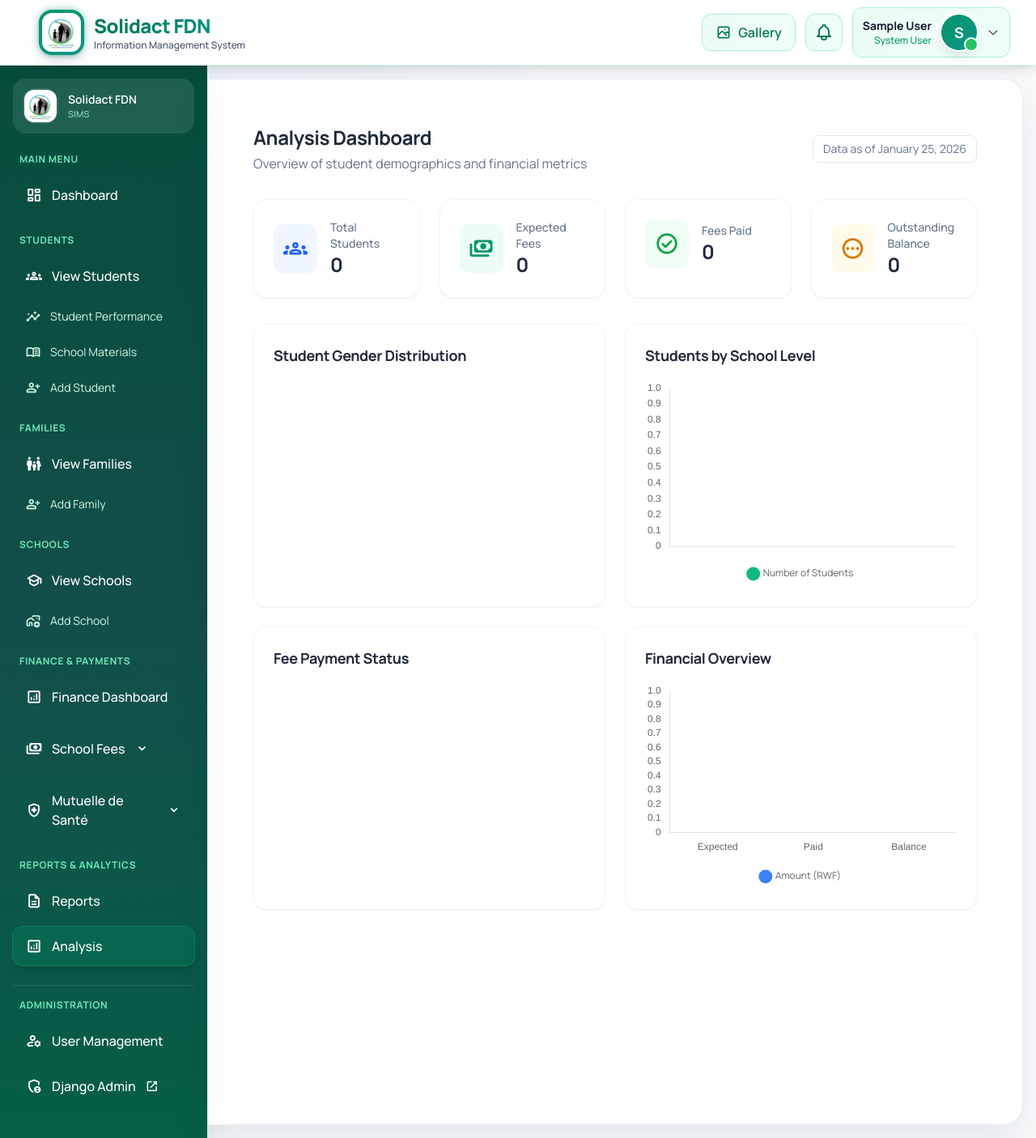
After one commit to niyirerayannick/ssms, a Django app: page /reports/analysis/ in a window 1280 px wide. The commit adds this page. Shown: the whole page at 81% size. Run offline with Django 5.2, Linux system fonts and the light colour scheme; the visitor is signed in with stand-in values (Sample User, id 1); data that the repository does not hold is empty; a map, chart or similar area stays blank; parts of the project's set-up code (start-up, migrations or seed data) failed here and were passed over; some libraries are stand-ins or nearby versions.

Commit message:
analysis

```diff
--- a/reports/urls.py
+++ b/reports/urls.py
@@ -5,6 +5,7 @@ app_name = 'reports'
 
 urlpatterns = [
     path('', views.reports_index, name='index'),
+    path('analysis/', views.analysis_dashboard, name='analysis'),
     path('students/pdf/', views.students_pdf, name='students_pdf'),
     path('students/sponsored/', views.sponsored_students_report, name='sponsored_students_report'),
     path('fees/pdf/', views.fees_pdf, name='fees_pdf'),
--- a/reports/views.py
+++ b/reports/views.py
@@ -1,7 +1,7 @@
 from django.shortcuts import render, get_object_or_404
 from django.contrib.auth.decorators import login_required, permission_required
 from django.http import HttpResponse
-from django.db.models import Sum
+from django.db.models import Sum, Count
 from students.models import Student
 from finance.models import SchoolFee
 from insurance.models import FamilyInsurance
@@ -745,3 +745,51 @@ def financial_report_pdf(request):
     filename = f"financial_report_{year_id if year_id else 'all_time'}.pdf"
     response['Content-Disposition'] = f'attachment; filename="{filename}"'
     return response
+
+
+@login_required
+@permission_required(('finance.view_schoolfee', 'insurance.view_familyinsurance', 'students.view_student'), raise_exception=True)
+def analysis_dashboard(request):
+    """
+    Dashboard view for statistical analysis and visualizations.
+    """
+    # Student Analysis
+    total_students = Student.objects.count()
+
+    # Gender Distribution
+    gender_map = dict(Student.GENDER_CHOICES)
+    gender_data = Student.objects.values('gender').annotate(count=Count('id'))
+    gender_labels = [gender_map.get(item['gender'], item['gender']) for item in gender_data]
+    gender_counts = [item['count'] for item in gender_data]
+
+    # School Level Distribution
+    level_map = dict(Student.SCHOOL_LEVEL_CHOICES)
+    level_data = Student.objects.values('school_level').annotate(count=Count('id'))
+    level_labels = [level_map.get(item['school_level'], item['school_level']) for item in level_data]
+    level_counts = [item['count'] for item in level_data]
+
+    # Finance Analysis
+    total_fees_expected = SchoolFee.objects.aggregate(total=Sum('total_fees'))['total'] or 0
+    total_fees_paid = SchoolFee.objects.aggregate(total=Sum('amount_paid'))['total'] or 0
+    total_balance = SchoolFee.objects.aggregate(total=Sum('balance'))['total'] or 0
+
+    # Payment Status Distribution
+    status_map = dict(SchoolFee.PAYMENT_STATUS_CHOICES)
+    payment_status_data = SchoolFee.objects.values('payment_status').annotate(count=Count('id'))
+    status_labels = [status_map.get(item['payment_status'], item['payment_status']) for item in payment_status_data]
+    status_counts = [item['count'] for item in payment_status_data]
+
+    context = {
+        'page_title': 'Analysis Dashboard',
+        'total_students': total_students,
+        'gender_labels': gender_labels,
+        'gender_counts': gender_counts,
+        'level_labels': level_labels,
+        'level_counts': level_counts,
+        'total_fees_expected': float(total_fees_expected),
+        'total_fees_paid': float(total_fees_paid),
+        'total_balance': float(total_balance),
+        'status_labels': status_labels,
+        'status_counts': status_counts,
+    }
+    return render(request, 'reports/analysis.html', context)
--- a/templates/partials/sidebar.html
+++ b/templates/partials/sidebar.html
@@ -198,9 +198,15 @@
             <h3 class="text-xs font-bold text-emerald-300 uppercase tracking-wider mb-3 px-2">Reports & Analytics</h3>
             <ul class="space-y-2">
                 <li>
-                    <a href="{% url 'reports:index' %}" class="flex items-center space-x-3 px-4 py-3 rounded-xl transition-all duration-200 {% if request.resolver_match.app_name == 'reports' %}bg-emerald-700/40 shadow-lg ring-1 ring-emerald-400/30{% else %}hover:bg-white/10{% endif %}">
+                    <a href="{% url 'reports:index' %}" class="flex items-center space-x-3 px-4 py-3 rounded-xl transition-all duration-200 {% if request.resolver_match.app_name == 'reports' and request.resolver_match.url_name != 'analysis' %}bg-emerald-700/40 shadow-lg ring-1 ring-emerald-400/30{% else %}hover:bg-white/10{% endif %}">
                         <span class="material-symbols-rounded text-[20px]">description</span>
                         <span class="font-medium">Reports</span>
+                    </a>
+                </li>
+                <li>
+                    <a href="{% url 'reports:analysis' %}" class="flex items-center space-x-3 px-4 py-3 rounded-xl transition-all duration-200 {% if request.resolver_match.url_name == 'analysis' %}bg-emerald-700/40 shadow-lg ring-1 ring-emerald-400/30{% else %}hover:bg-white/10{% endif %}">
+                        <span class="material-symbols-rounded text-[20px]">analytics</span>
+                        <span class="font-medium">Analysis</span>
                     </a>
                 </li>
             </ul>
--- /dev/null
+++ b/templates/reports/analysis.html
@@ -0,0 +1,216 @@
+{% extends 'base.html' %}
+
+{% block title %}Analysis Dashboard - SIMS{% endblock %}
+
+{% block content %}
+<div class="p-6 space-y-8 animate-[fadeIn_0.5s_ease-out]">
+    <!-- Header -->
+    <div class="flex flex-col sm:flex-row justify-between items-start sm:items-center gap-4">
+        <div>
+            <h1 class="text-2xl font-bold text-slate-800">Analysis Dashboard</h1>
+            <p class="text-slate-500 mt-1">Overview of student demographics and financial metrics</p>
+        </div>
+        <div class="text-sm text-slate-500 bg-white/50 px-3 py-1.5 rounded-lg border border-slate-200">
+            Data as of {% now "F j, Y" %}
+        </div>
+    </div>
+
+    <!-- Key Metrics Grid -->
+    <div class="grid grid-cols-1 md:grid-cols-2 lg:grid-cols-4 gap-6">
+        <!-- Total Students -->
+        <div class="bg-white rounded-2xl p-6 border border-slate-100 shadow-sm hover:shadow-md transition-shadow">
+            <div class="flex items-center gap-4">
+                <div class="p-3 bg-blue-50 text-blue-600 rounded-xl">
+                    <span class="material-symbols-rounded text-3xl">groups</span>
+                </div>
+                <div>
+                    <p class="text-sm font-medium text-slate-500">Total Students</p>
+                    <p class="text-2xl font-bold text-slate-800">{{ total_students }}</p>
+                </div>
+            </div>
+        </div>
+
+        <!-- Expected Fees -->
+        <div class="bg-white rounded-2xl p-6 border border-slate-100 shadow-sm hover:shadow-md transition-shadow">
+            <div class="flex items-center gap-4">
+                <div class="p-3 bg-emerald-50 text-emerald-600 rounded-xl">
+                    <span class="material-symbols-rounded text-3xl">payments</span>
+                </div>
+                <div>
+                    <p class="text-sm font-medium text-slate-500">Expected Fees</p>
+                    <p class="text-2xl font-bold text-slate-800">{{ total_fees_expected|floatformat:0 }}</p>
+                </div>
+            </div>
+        </div>
+
+        <!-- Paid Fees -->
+        <div class="bg-white rounded-2xl p-6 border border-slate-100 shadow-sm hover:shadow-md transition-shadow">
+            <div class="flex items-center gap-4">
+                <div class="p-3 bg-green-50 text-green-600 rounded-xl">
+                    <span class="material-symbols-rounded text-3xl">check_circle</span>
+                </div>
+                <div>
+                    <p class="text-sm font-medium text-slate-500">Fees Paid</p>
+                    <p class="text-2xl font-bold text-slate-800">{{ total_fees_paid|floatformat:0 }}</p>
+                </div>
+            </div>
+        </div>
+
+        <!-- Outstanding Balance -->
+        <div class="bg-white rounded-2xl p-6 border border-slate-100 shadow-sm hover:shadow-md transition-shadow">
+            <div class="flex items-center gap-4">
+                <div class="p-3 bg-amber-50 text-amber-600 rounded-xl">
+                    <span class="material-symbols-rounded text-3xl">pending</span>
+                </div>
+                <div>
+                    <p class="text-sm font-medium text-slate-500">Outstanding Balance</p>
+                    <p class="text-2xl font-bold text-slate-800">{{ total_balance|floatformat:0 }}</p>
+                </div>
+            </div>
+        </div>
+    </div>
+
+    <!-- Charts Grid -->
+    <div class="grid grid-cols-1 lg:grid-cols-2 gap-6">
+        <!-- Gender Distribution -->
+        <div class="bg-white rounded-2xl p-6 border border-slate-100 shadow-sm">
+            <h3 class="text-lg font-bold text-slate-800 mb-4">Student Gender Distribution</h3>
+            <div class="h-64 flex justify-center">
+                <canvas id="genderChart"></canvas>
+            </div>
+        </div>
+
+        <!-- School Level Distribution -->
+        <div class="bg-white rounded-2xl p-6 border border-slate-100 shadow-sm">
+            <h3 class="text-lg font-bold text-slate-800 mb-4">Students by School Level</h3>
+            <div class="h-64">
+                <canvas id="levelChart"></canvas>
+            </div>
+        </div>
+
+        <!-- Fee Payment Status -->
+        <div class="bg-white rounded-2xl p-6 border border-slate-100 shadow-sm">
+            <h3 class="text-lg font-bold text-slate-800 mb-4">Fee Payment Status</h3>
+            <div class="h-64">
+                <canvas id="statusChart"></canvas>
+            </div>
+        </div>
+
+        <!-- Financial Overview -->
+        <div class="bg-white rounded-2xl p-6 border border-slate-100 shadow-sm">
+            <h3 class="text-lg font-bold text-slate-800 mb-4">Financial Overview</h3>
+            <div class="h-64">
+                <canvas id="financeChart"></canvas>
+            </div>
+        </div>
+    </div>
+</div>
+
+<script>
+    // Common chart options
+    const commonOptions = {
+        responsive: true,
+        maintainAspectRatio: false,
+        plugins: {
+            legend: {
+                position: 'bottom',
+                labels: {
+                    usePointStyle: true,
+                    padding: 20,
+                    font: {
+                        family: "'Manrope', sans-serif"
+                    }
+                }
+            }
+        }
+    };
+
+    // Gender Chart
+    new Chart(document.getElementById('genderChart'), {
+        type: 'doughnut',
+        data: {
+            labels: {{ gender_labels|safe }},
+            datasets: [{
+                data: {{ gender_counts|safe }},
+                backgroundColor: ['#3b82f6', '#ec4899', '#94a3b8'],
+                borderWidth: 0
+            }]
+        },
+        options: commonOptions
+    });
+
+    // School Level Chart
+    new Chart(document.getElementById('levelChart'), {
+        type: 'bar',
+        data: {
+            labels: {{ level_labels|safe }},
+            datasets: [{
+                label: 'Number of Students',
+                data: {{ level_counts|safe }},
+                backgroundColor: '#10b981',
+                borderRadius: 6
+            }]
+        },
+        options: {
+            ...commonOptions,
+            scales: {
+                y: {
+                    beginAtZero: true,
+                    grid: {
+                        display: false
+                    }
+                },
+                x: {
+                    grid: {
+                        display: false
+                    }
+                }
+            }
+        }
+    });
+
+    // Payment Status Chart
+    new Chart(document.getElementById('statusChart'), {
+        type: 'pie',
+        data: {
+            labels: {{ status_labels|safe }},
+            datasets: [{
+                data: {{ status_counts|safe }},
+                backgroundColor: ['#10b981', '#f59e0b', '#ef4444', '#6366f1'],
+                borderWidth: 0
+            }]
+        },
+        options: commonOptions
+    });
+
+    // Financial Overview Chart
+    new Chart(document.getElementById('financeChart'), {
+        type: 'bar',
+        data: {
+            labels: ['Expected', 'Paid', 'Balance'],
+            datasets: [{
+                label: 'Amount (RWF)',
+                data: [{{ total_fees_expected }}, {{ total_fees_paid }}, {{ total_balance }}],
+                backgroundColor: ['#3b82f6', '#10b981', '#f59e0b'],
+                borderRadius: 6
+            }]
+        },
+        options: {
+            ...commonOptions,
+            scales: {
+                y: {
+                    beginAtZero: true,
+                    grid: {
+                        display: false
+                    }
+                },
+                x: {
+                    grid: {
+                        display: false
+                    }
+                }
+            }
+        }
+    });
+</script>
+{% endblock %}
```
